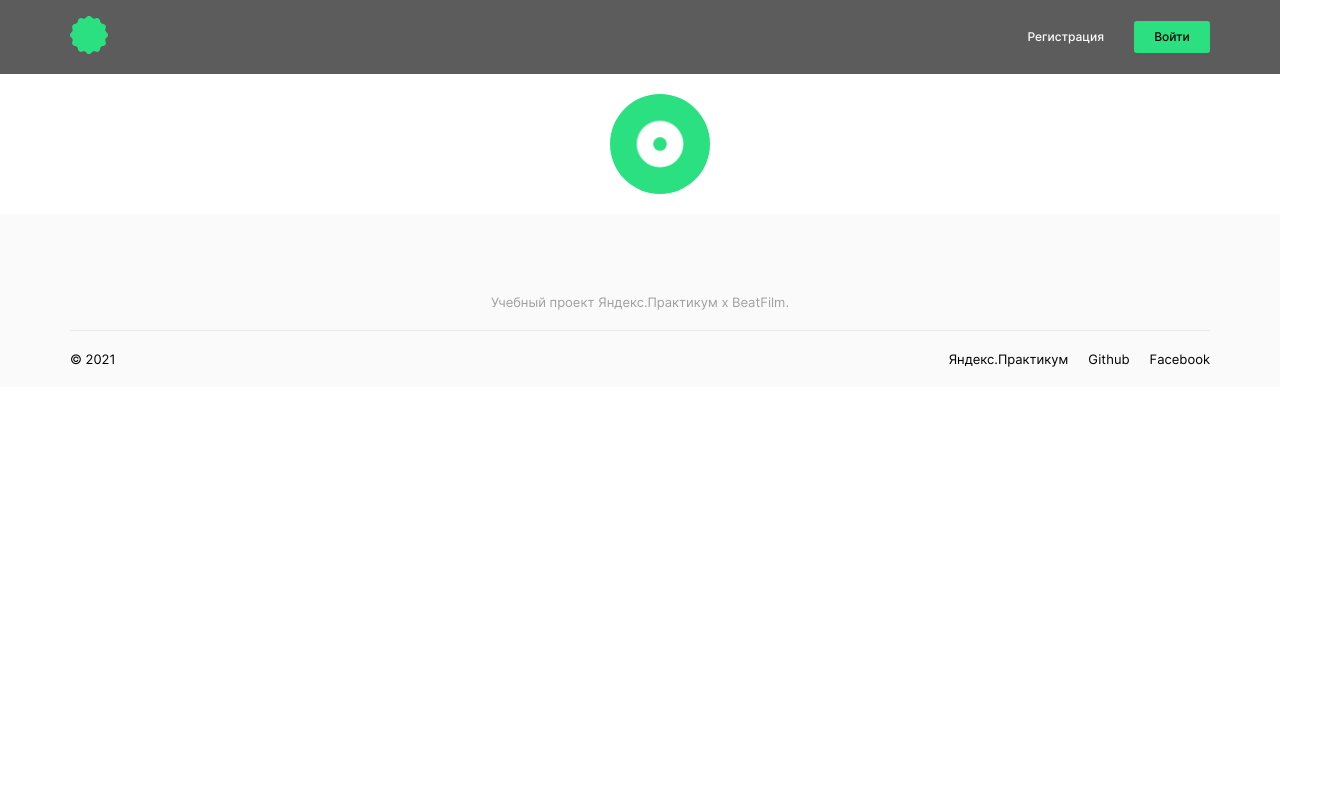
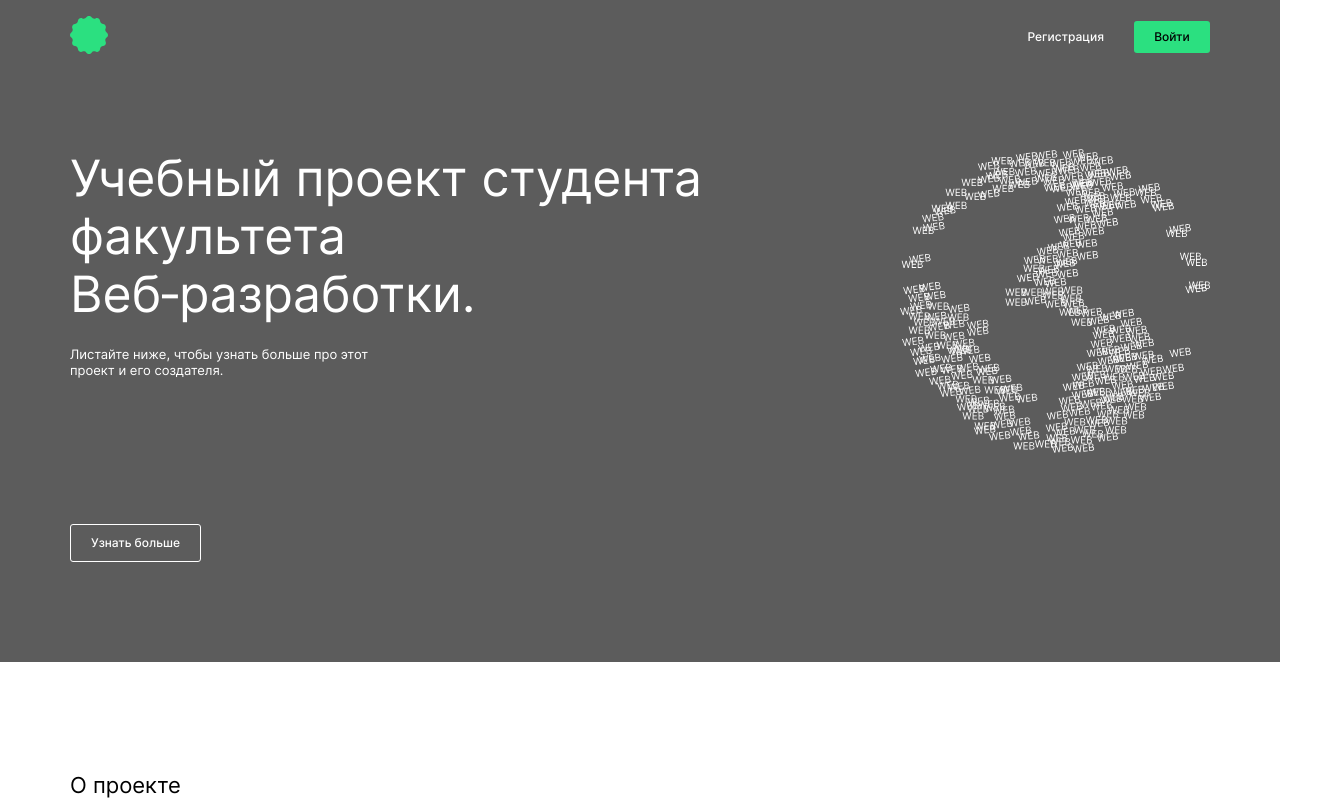
Before and after one commit to George323ru/movies-explorer-frontend, a React (Create React App) app: page / in a window 1280 px wide. Shown: the top 800 px of the page, 1320 px wide, since content can reach past the window. Built offline with nearby package versions, Linux system fonts and the light colour scheme.

Commit message:
fix: add link

```diff
--- a/src/components/App/App.js
+++ b/src/components/App/App.js
@@ -143,6 +143,7 @@ const App = () => {
         }
       )
       .then((res) => {
+        console.log(res)
         setIsLoadingFilmSuccess(true)
         setSavedMovies([res, ...savedMovies])
       })
@@ -163,9 +164,8 @@ const App = () => {
 
       <div className="page">
         <Header isLogin={loggedIn} />
-        {isLoading
-          ? <Preloader />
-          : (
+
+
         <Switch>
           <Route exact path='/'>
             <Main />
@@ -208,7 +208,7 @@ const App = () => {
               : <Redirect to="/" />}
           </Route>
         </Switch>
-          )}
+
 
         <Footer />
       </div>
--- a/src/components/Movies/Movies.js
+++ b/src/components/Movies/Movies.js
@@ -24,7 +24,9 @@ const Movies = ({
   const { pathname } = useLocation();
 
   const getMovieSearchInput = (dataInput) => {
-    setMovieInput(dataInput.toLowerCase())
+    if (dataInput !== undefined) {
+      setMovieInput(dataInput.toLowerCase())
+    }
   }
 
   const handleCheckboxShortFilm = () => {
--- a/src/components/Movies/SearchForm/SearchForm.js
+++ b/src/components/Movies/SearchForm/SearchForm.js
@@ -2,7 +2,6 @@ import FilterCheckbox from "../FilterCheckbox/FilterCheckbox";
 import "./SearchForm.css";
 import useFormWithValidation from "../../../utils/useFormWithValidation"
 import buttonImg from "../../../images/icon-find.svg";
-import { useState } from "react";
 
 const SearchForm = ({
   handleSearchInput,
@@ -12,19 +11,11 @@ const SearchForm = ({
     values,
     handleChange,
     errors,
-    isValid,
-    resetForm,
   } = useFormWithValidation();
-
-  const [movieInput, setMovieInput] = useState("");
-
-  const handleChangeMovie = (e) => {
-    setMovieInput(e.target.value);
-  }
 
   const handleSubmit = (e) => {
     e.preventDefault();
-    setMovieInput(e.target.value);
+
     handleSearchInput(values.movieSearchInput)
   };
 
--- a/src/utils/searchFilm.js
+++ b/src/utils/searchFilm.js
@@ -5,8 +5,8 @@ function searchFilm(data, movieInput) {
     const filmNameRU = item.nameRU && item.nameRU.toLowerCase();
 
     return (
-      filmNameRU && filmNameRU.includes(movieInput)
-      || filmNameEN && filmNameEN.includes(movieInput)
+      (filmNameRU && filmNameRU.includes(movieInput))
+      || (filmNameEN && filmNameEN.includes(movieInput))
     )
   })
 }
```
Also changed, not shown: 1 other file (tests, documents, lock files or other folders). Lines whose indentation alone changed are shown as unchanged.
